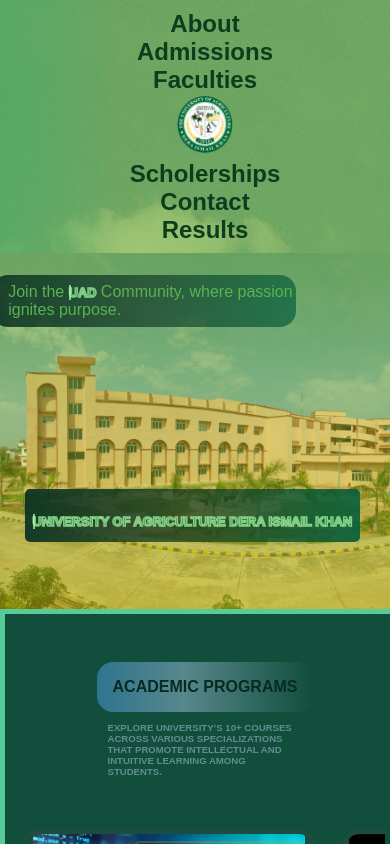
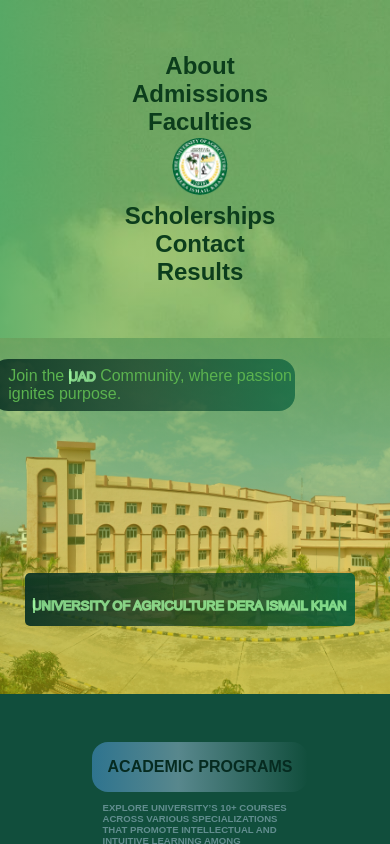
Before and after one commit to HashirA32/uad, a React (Create React App) app: page / in a window 390 px wide. Shown: the top 844 px of the page. Built offline with nearby package versions, Linux system fonts and the light colour scheme.

Commit message:
Admission Form Style changed

```diff
--- a/src/App.css
+++ b/src/App.css
@@ -795,7 +795,7 @@
 
 
 
-/* Admmision Form */
+/* Admission Form */
 /* General Styles */
 .FormMain {
   opacity: 0;
@@ -888,7 +888,7 @@
   outline: 0;
   border: 1px solid rgba(105, 105, 105, 0.397);
   border-radius: 10px;
-  width: 100%;
+  width: 90%;
 }
 
 .form label .input + span {
@@ -922,7 +922,7 @@
   outline: 0;
   border: 1px solid rgba(105, 105, 105, 0.397);
   border-radius: 10px;
-  width: 100%;
+  width: 50%;
 }
 
 .select1 option {
@@ -1230,18 +1230,37 @@
 
   .name {
     top: auto;
-    bottom: -25px;
-    padding: 0.5rem;
+    bottom: 200px;
+    padding-top: 0.5rem;
 
   }
 
   .hero-text {
-    font-size: 2rem;
+    font-size: 1.5rem;
   }
 
   .hero-text-Link {
-    font-size:  2rem;
-  }
+    font-size:  1.6rem;
+    color: transparent;
+  }
+
+
+  .hero-text-Link::before {
+    content: attr(data-text);
+    font-size: 1.6rem;
+
+    position: absolute;
+    top: 0;
+    left: 0;
+    width: 0;
+    height: 100%;
+    color: rgba(135, 196, 190, 0.877);
+    -webkit-text-stroke: 0.1rem rgba(19, 150, 108, 0.747);
+    border-right: 2px solid rgba(118, 190, 118, 0.753);
+    overflow: hidden;
+    animation: A-Text 6s linear infinite;
+  }
+
 
 
 
@@ -1515,7 +1534,8 @@
 @media (max-width: 480px) {
 
   body {
-    min-width: 410px;
+    min-width: 400px;
+    font-size: 1rem;
   }
   .Nav {
     display: flex;
@@ -1523,6 +1543,7 @@
     align-items: center;
     justify-content: center;
     width: auto;
+    height: 40dvh;
 
   }
 
@@ -1539,13 +1560,14 @@
 
   .hero-text-Link {
     font-size: 0.8rem;
+    font-weight: 100;
   }
 
 
   .hero-text-Link::before {
     content: attr(data-text);
     font-size: 0.8rem;
-
+    font-weight: 300;
     position: absolute;
     top: 0;
     left: 0;
@@ -1585,7 +1607,10 @@
     height: 11.5rem;
     background-color: transparent;
   }
-  .ACADEMICMain,
+  .ACADEMICMain{
+    margin: 0px;
+    padding: 0px;
+  }
   .CounterMain,
   .App,
   .Event,
```
Also changed, not shown: 1 other file (tests, documents, lock files or other folders).
